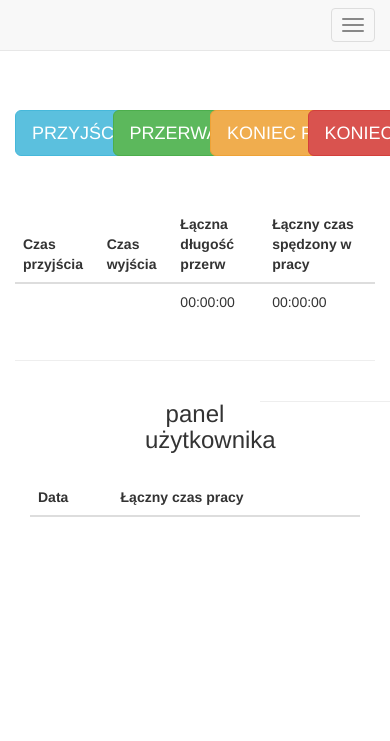
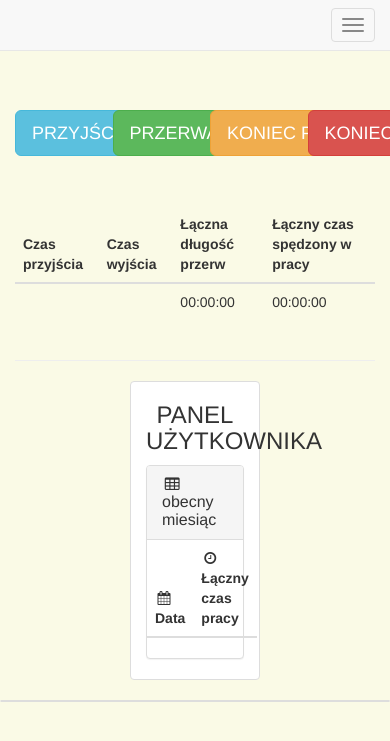
Before and after one commit to AlanLes/Timetracker_DB, a Django app: page /timetrackerapp/ in a window 390 px wide; the page is wider, and only the part inside the window is pictured. Shown: the top 741 px of that part. Run offline with Django 3.2, Linux system fonts and the light colour scheme; a user stored in the database is signed in; data comes from the database, SQL or seed files in the repository; both versions use the stored data as it was after the commit; lists and menus that the app fills with data are empty; some libraries are stand-ins or nearby versions.

Commit message:
let's talk with the teacher

```diff
--- a/timetrackersite/timetrackerapp/admin.py
+++ b/timetrackersite/timetrackerapp/admin.py
@@ -1,8 +1,7 @@
 from django.contrib import admin
-from .models import Pracownik, CzasPracy, Przerwa, Urlop
+from .models import Pracownik, CzasPracy, Przerwa
 
 # Register your models here.
 admin.site.register(Pracownik)          #1
 admin.site.register(CzasPracy)          #2
 admin.site.register(Przerwa)            #3
-admin.site.register(Urlop)              #4
--- a/timetrackersite/timetrackerapp/models.py
+++ b/timetrackersite/timetrackerapp/models.py
@@ -111,15 +111,6 @@ class Przerwa(models.Model):
         return 'Start przerwy o: ' + str(self.start_przerwy)
 
 
-class Urlop(models.Model):
-    start_urlopu = models.DateField(null=True, blank=True)
-    koniec_urlopu = models.DateField(null=True, blank=True)
-    typ_urlopu = models.CharField(max_length=30, null=False)
-
-    def __str__(self):
-        return 'Urlop typu ' + self.typ_urlopu
-
-
 def create_user_profile(sender, instance, created, **kwargs):
     if created:
         profile, created = Pracownik.objects.get_or_create(user=instance)
--- a/timetrackersite/timetrackerapp/templates/base.html
+++ b/timetrackersite/timetrackerapp/templates/base.html
@@ -4,10 +4,11 @@
     <meta charset="UTF-8">
     <title>base</title>
     <link rel="stylesheet" href="https://maxcdn.bootstrapcdn.com/bootstrap/3.3.6/css/bootstrap.min.css">
+    <link rel="stylesheet" href="https://maxcdn.bootstrapcdn.com/font-awesome/4.6.1/css/font-awesome.min.css">
     <script src="https://code.jquery.com/jquery-2.2.3.min.js"></script>
     <script src="https://maxcdn.bootstrapcdn.com/bootstrap/3.3.6/js/bootstrap.min.js"></script>
 </head>
-<body style="padding-top: 60px;">
+<body style="padding-top: 60px; background-color: rgb(250, 250, 230)">
 <div class="container">
     <nav class="navbar navbar-default navbar-fixed-top">
         <div class="container">
@@ -34,7 +35,10 @@
                             {{ user.first_name }} {{ user.last_name }} |
                             stanowisko: {{ user.pracownik.stanowisko }} |
                             status: <b>{{ user.pracownik.status }}</b> |
-                            <a href="{% url 'logout' %}">wyloguj</a></p></li>
+                            <a href="{% url 'logout' %}">
+                                wyloguj
+                                <i class="fa-fw fa fa-sign-out" aria-hidden="true"></i>
+                            </a></p></li>
                     {% endif %}
                 </ul>
 
--- a/timetrackersite/timetrackerapp/templates/timetrackerapp/main-page.html
+++ b/timetrackersite/timetrackerapp/templates/timetrackerapp/main-page.html
@@ -53,21 +53,36 @@
     </div>
     <hr>
     <div class="row">
+        {# PANEL UŻYTKOWNIKA #}
+        <div class="col-xs-12">
+            <div class="row" >
                 <div class="col-xs-4"></div>
-        {# empty #}
-        <div class="col-xs-4" style="text-align: center;">
-            <h3>panel użytkownika</h3>
+                <div class="col-xs-4">
+                    <div class="row" style="background-color: #FFFFFF; border: 1px solid #ddd; border-radius: 4px; ">
+                        <div class="col-xs-12">
+                            <div style="text-align: center;"><h3>PANEL UŻYTKOWNIKA</h3></div>
+                            <div class="panel panel-default">
+                                <div class="panel-heading clearfix">
+                                    <h3 class="panel-title"><i class="fa-fw fa fa-table" aria-hidden="true"></i></i>
+                                        obecny miesiąc</h3>
+                                </div>
+                                {% get_month_log user.pracownik %}
+                            </div>
+                        </div>
+                    </div>
+                </div>
+            </div>
         </div>
 
+        {# PANEL KIEROWNIKA #}
         <div class="col-xs-12">
-            {% get_month_log user.pracownik %}
-        </div>
-
+            <div class="row"
+                 style="background-color: #FFFFFF; border: 1px solid #ddd; border-radius: 4px; margin-top: 20px;">
                 {% if user.pracownik.is_kierownik %}
                     <div class="col-xs-4"></div>
                     {# empty #}
-            <div class="col-xs-4" style="text-align: center;">
-                <h3>panel kierownika</h3>
+                    <div class="col-xs-4" style="text-align: center">
+                        <h3>PANEL KIEROWNIKA</h3>
                         <h4>podwładni:</h4>
                     </div>
                     <div class="col-xs-12">
@@ -99,8 +114,9 @@
                         </div>
                     </div>
                 {% else %}
-            <hr>
                 {% endif %}
+            </div>
+        </div>
     </div>
 
 
--- a/timetrackersite/timetrackerapp/templates/timetrackerapp/month_log.html
+++ b/timetrackersite/timetrackerapp/templates/timetrackerapp/month_log.html
@@ -1,9 +1,9 @@
-<div class="panel-body">
+<div>
     <table class="table table-hover">
-        <thead>
+        <thead >
         <tr>
-            <th>Data</th>
-            <th>Łączny czas pracy</th>
+            <th><i class="fa-fw fa fa-calendar" aria-hidden="true"></i> Data</th>
+            <th><i class="fa-fw fa fa-clock-o" aria-hidden="true"></i> Łączny czas pracy</th>
         </tr>
         </thead>
         <tbody>
--- a/timetrackersite/timetrackerapp/views.py
+++ b/timetrackersite/timetrackerapp/views.py
@@ -5,7 +5,7 @@ from django.views.generic.detail import DetailView
 from django.views.generic import ListView
 from django.views.generic import TemplateView
 import datetime
-from .models import Pracownik, CzasPracy, Przerwa, Urlop
+from .models import Pracownik, CzasPracy, Przerwa
 from django.http import HttpResponse
 
 from django.contrib.auth.mixins import LoginRequiredMixin
```
Also changed, not shown: timetrackersite/db.sqlite3. Lines whose indentation alone changed are shown as unchanged.
